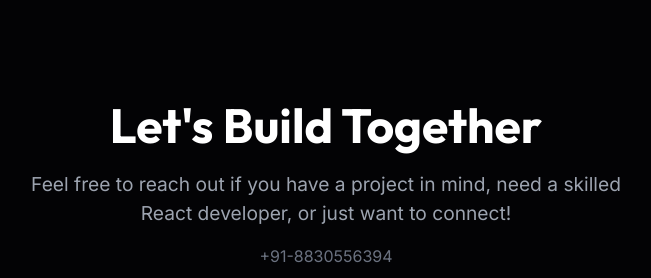
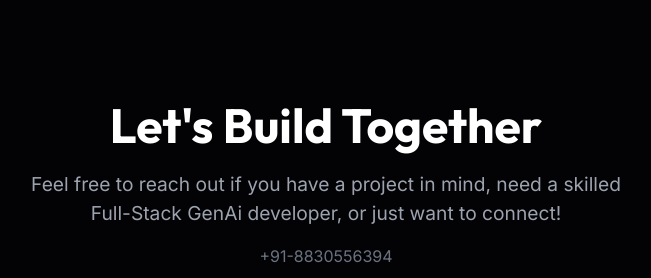
Before and after one commit to Kartik-K-github/Portfolio, a React (Vite) app: page / in a window 1280 px wide. Shown: the part 3437-3715 px from the top of the page, without its empty margins (314-965 px from the left). Built offline with nearby package versions, Linux system fonts and the light colour scheme.

Commit message:
Update contact description to reflect Full-Stack GenAi developer expertise

```diff
--- a/src/components/Contact.jsx
+++ b/src/components/Contact.jsx
@@ -24,7 +24,7 @@ export default function Contact() {
       >
         <h2 style={{ fontSize: '3rem', marginBottom: '1rem' }}>Let's Build Together</h2>
         <p style={{ color: 'var(--text-secondary)', fontSize: '1.2rem', maxWidth: '600px' }}>
-          Feel free to reach out if you have a project in mind, need a skilled React developer, or just want to connect!
+          Feel free to reach out if you have a project in mind, need a skilled Full-Stack GenAi developer, or just want to connect!
         </p>
         <p style={{ color: 'var(--text-muted)', fontSize: '1rem', marginTop: '1rem' }}>+91-8830556394</p>
       </motion.div>
```
